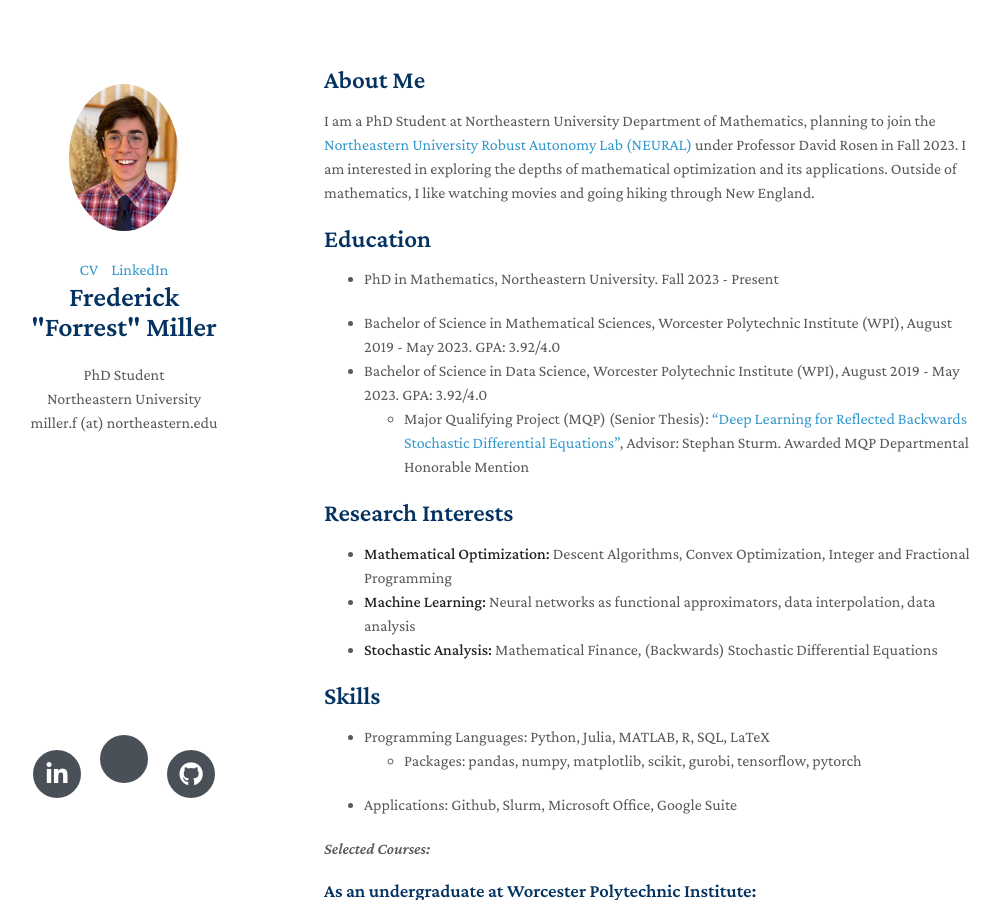
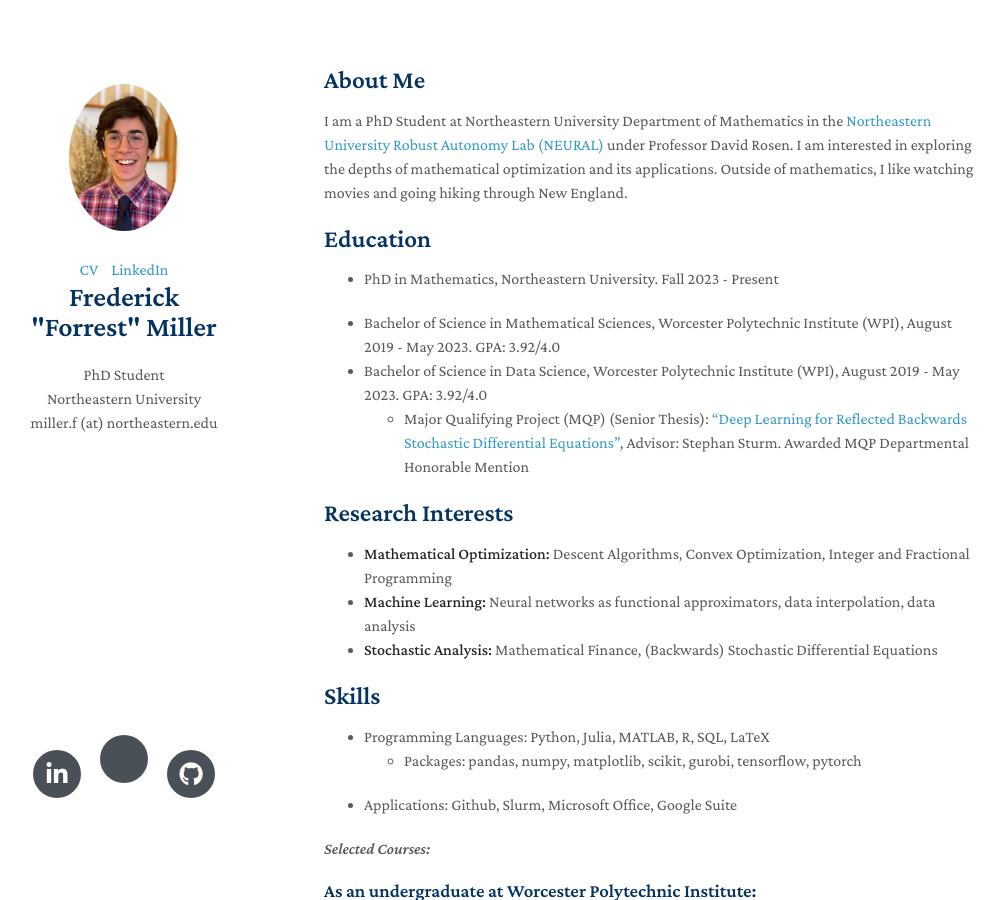
Before and after one commit to fimiller/fimiller.github.io, a Jekyll site: the page built from index.md, in a window 1280 px wide and 900 px high. Shown: the whole window, without its empty margins (146-1150 px from the left). Built offline with Jekyll 4.4.1, drawn with Linux system fonts in a browser that asks for light colours; nearby versions of some CDN libraries; a style sheet for code colours, icons or effects is not loaded; our own code applies the rules of GitHub Pages for plain Markdown files.

Commit message:
now working as a student

```diff
--- a/index.md
+++ b/index.md
@@ -4,7 +4,7 @@
 
 ## About Me
 
-I am a PhD Student at Northeastern University Department of Mathematics, planning to join the [Northeastern University Robust Autonomy Lab (NEURAL)](https://neural.lab.northeastern.edu/) under Professor David Rosen in Fall 2023. I am interested in exploring the depths of mathematical optimization and its applications. Outside of mathematics, I like watching movies and going hiking through New England.
+I am a PhD Student at Northeastern University Department of Mathematics in the [Northeastern University Robust Autonomy Lab (NEURAL)](https://neural.lab.northeastern.edu/) under Professor David Rosen. I am interested in exploring the depths of mathematical optimization and its applications. Outside of mathematics, I like watching movies and going hiking through New England.
 
 ## Education
 - PhD in Mathematics, Northeastern University. Fall 2023 - Present
```
